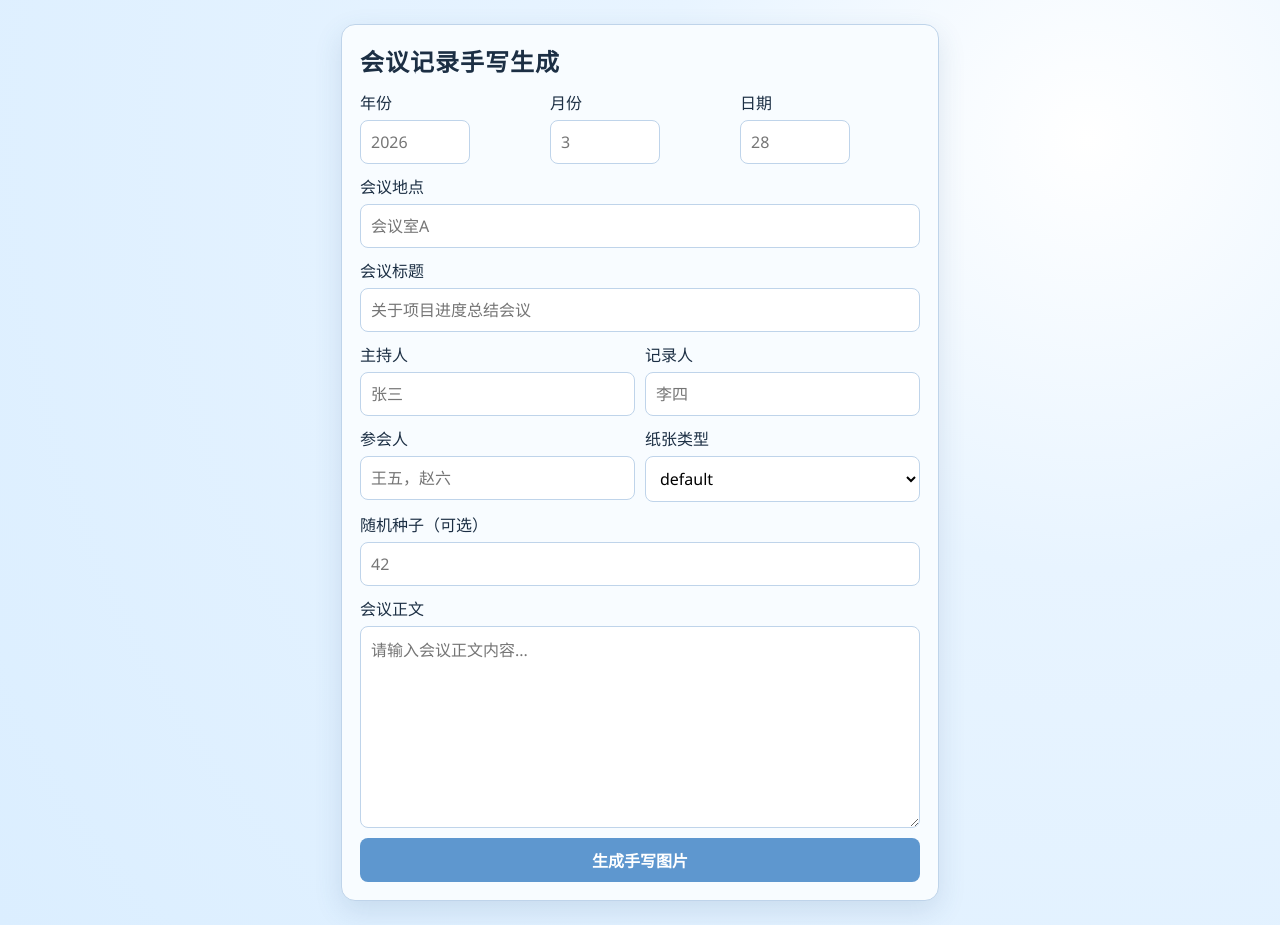
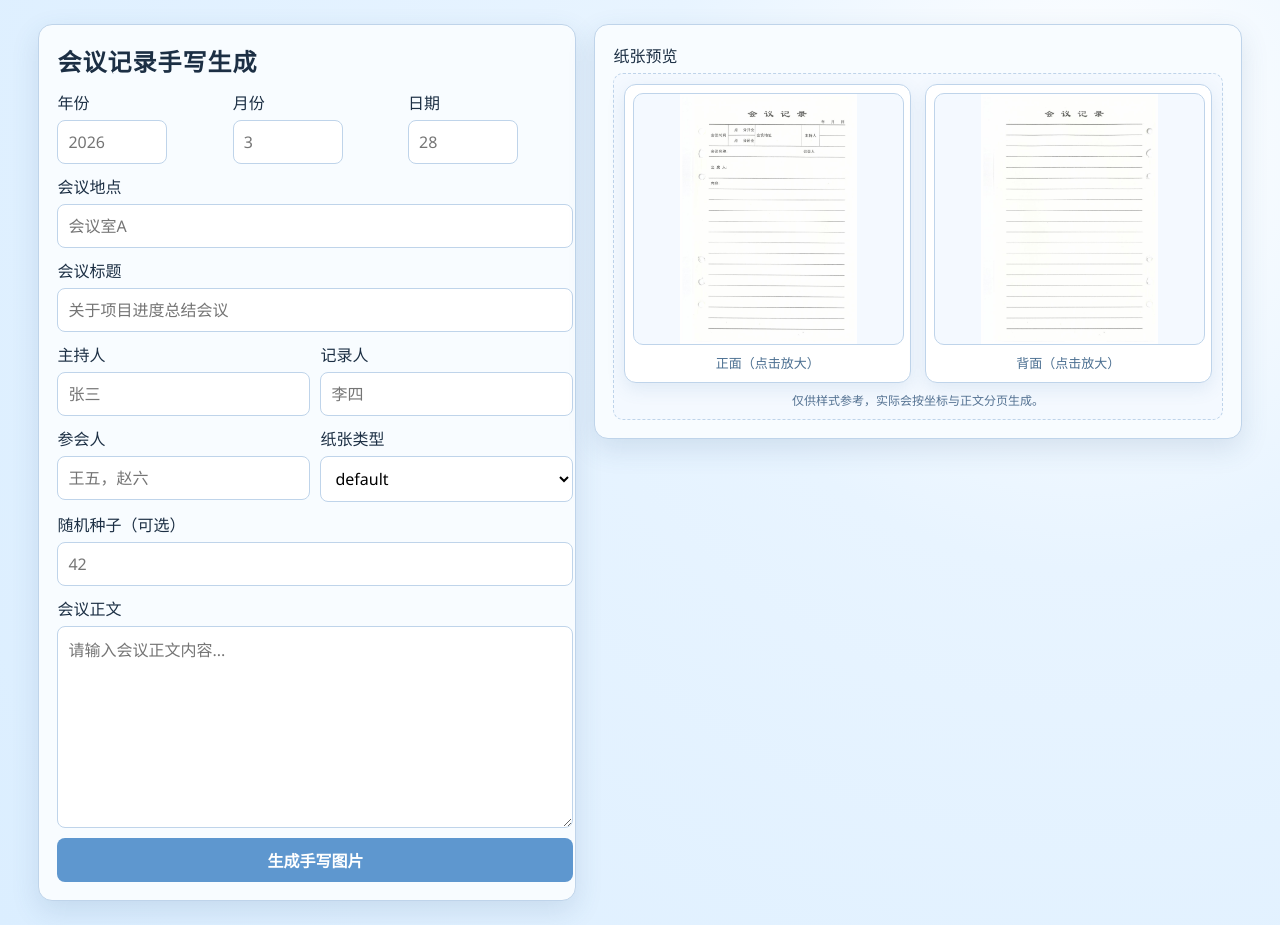
Before and after one commit to aiwobro/handwrite-single, a Flask app: page / in a window 1280 px wide. Run offline with Flask 3, Linux system fonts and the light colour scheme.

Commit message:
feat(web): unify paper preview thumbnails with lightbox viewer

```diff
--- a/app.py
+++ b/app.py
@@ -3,7 +3,7 @@ import random
 import uuid
 from pathlib import Path
 
-from flask import redirect, render_template, request, send_from_directory, session, url_for, Flask
+from flask import Flask, abort, redirect, render_template, request, send_from_directory, session, url_for
 
 from handwrite import (
     DEFAULT_PAPER_TYPE,
@@ -17,6 +17,7 @@ from handwrite import (
 
 BASE_DIR = Path(__file__).resolve().parent
 OUTPUT_DIR = BASE_DIR / "output"
+PAPERS_DIR = BASE_DIR / "papers"
 DEFAULT_FONT = BASE_DIR / "fonts" / "font0.ttf"
 WEB_CONFIG_PATH = BASE_DIR / "config.yaml"
 
@@ -66,18 +67,71 @@ def _get_paper_options(config):
     if configured_default not in presets:
         configured_default = DEFAULT_PAPER_TYPE
 
-    return paper_types, configured_default
+    return paper_types, configured_default, presets
+
+
+def _resolve_paper_asset_url(path_value):
+    """将纸张资源路径解析为可访问 URL；失败返回空字符串"""
+    if not isinstance(path_value, str) or not path_value.strip():
+        return ""
+
+    paper_root = PAPERS_DIR.resolve()
+    candidate = Path(path_value)
+    if not candidate.is_absolute():
+        candidate = (BASE_DIR / candidate).resolve()
+    else:
+        candidate = candidate.resolve()
+
+    if not candidate.exists() or not candidate.is_file():
+        return ""
+
+    try:
+        rel_path = candidate.relative_to(paper_root).as_posix()
+    except ValueError:
+        return ""
+
+    return url_for("serve_paper_asset", filename=rel_path)
+
+
+def _build_paper_preview_items(presets):
+    """构建纸张预览映射：paper_type -> [{label, url}, ...]"""
+    preview_items = {}
+
+    for paper_type, preset in presets.items():
+        items = []
+        front_url = _resolve_paper_asset_url(preset.get("front", {}).get("bg_file"))
+        back_url = _resolve_paper_asset_url(preset.get("back", {}).get("bg_file"))
+
+        if front_url:
+            items.append({"label": "正面", "url": front_url})
+        if back_url:
+            items.append({"label": "背面", "url": back_url})
+
+        # 兼容旧配置：如果 front/back 都无效，再尝试单独 preview_file
+        if not items:
+            preview_url = _resolve_paper_asset_url(preset.get("preview_file"))
+            if preview_url:
+                items.append({"label": "预览", "url": preview_url})
+
+        if items:
+            preview_items[paper_type] = items
+
+    return preview_items
 
 
 def _render_index(images=None, form_data=None, error=None):
     form_data = dict(form_data or {})
     paper_types = [DEFAULT_PAPER_TYPE]
     default_paper_type = DEFAULT_PAPER_TYPE
+    paper_preview_map = {}
+    default_paper_previews = []
     config_error = None
 
     try:
         config = _load_web_config()
-        paper_types, default_paper_type = _get_paper_options(config)
+        paper_types, default_paper_type, presets = _get_paper_options(config)
+        paper_preview_map = _build_paper_preview_items(presets)
+        default_paper_previews = paper_preview_map.get(default_paper_type, [])
     except Exception as exc:
         config_error = f"配置加载失败: {exc}"
 
@@ -94,6 +148,8 @@ def _render_index(images=None, form_data=None, error=None):
         form_data=form_data,
         paper_types=paper_types,
         default_paper_type=default_paper_type,
+        paper_preview_map=paper_preview_map,
+        default_paper_previews=default_paper_previews,
     )
 
 
@@ -207,5 +263,21 @@ def serve_output(filename):
     return send_from_directory(str(OUTPUT_DIR), filename)
 
 
+@app.route("/paper-assets/<path:filename>", methods=["GET"])
+def serve_paper_asset(filename):
+    paper_root = PAPERS_DIR.resolve()
+    target = (paper_root / filename).resolve()
+
+    try:
+        relative_name = target.relative_to(paper_root)
+    except ValueError:
+        abort(404)
+
+    if not target.exists() or not target.is_file():
+        abort(404)
+
+    return send_from_directory(str(paper_root), relative_name.as_posix())
+
+
 if __name__ == "__main__":
     app.run(host="127.0.0.1", port=5000, debug=True)
--- a/templates/index.html
+++ b/templates/index.html
@@ -130,6 +130,42 @@
       margin: 12px 0 0;
       color: #c73030;
       font-weight: 600;
+    }
+
+    .paper-preview {
+      border: 1px dashed var(--line);
+      border-radius: 10px;
+      background: #f4f9ff;
+      padding: 10px;
+    }
+
+    .paper-preview .images-grid {
+      grid-template-columns: repeat(2, minmax(0, 1fr));
+      max-width: none;
+      margin: 0;
+    }
+
+    .paper-preview .thumb-img {
+      max-width: 100%;
+      height: 250px;
+    }
+
+    .paper-preview-empty {
+      margin: 0;
+      padding: 22px 10px;
+      border: 1px solid var(--line);
+      border-radius: 8px;
+      background: #ffffff;
+      color: #5f7f9d;
+      text-align: center;
+      font-size: 13px;
+    }
+
+    .paper-preview-tip {
+      margin: 8px 0 0;
+      font-size: 12px;
+      color: #547292;
+      text-align: center;
     }
 
     .images-grid {
@@ -427,24 +463,24 @@
         max-width: min(1320px, 94vw);
       }
 
-      .main-layout.has-images {
+    .main-layout.with-right {
       display: flex;
       align-items: stretch;
       gap: 18px;
     }
 
-      .main-layout.has-images > .panel {
+    .main-layout.with-right > .panel {
       min-width: 0;
     }
 
-      .main-layout.has-images .form-panel {
+    .main-layout.with-right .form-panel {
       position: static;
       flex: 0 0 500px;
       max-width: 500px;
       margin: 0;
     }
 
-      .main-layout.has-images .result-panel {
+    .main-layout.with-right .result-panel {
       flex: 1 1 auto;
       max-width: none;
       margin: 0;
@@ -452,7 +488,7 @@
       overflow: hidden;
     }
 
-      .main-layout.has-images .images-grid {
+    .main-layout.with-right .images-grid {
       grid-template-columns: repeat(2, minmax(0, 1fr));
       max-width: 660px;
       height: 100%;
@@ -573,12 +609,16 @@
       .loading-title {
         font-size: 16px;
       }
+
+      .paper-preview .thumb-img {
+        height: 220px;
+      }
     }
   </style>
 </head>
 <body>
   <div class="wrap">
-    <div class="main-layout{% if images %} has-images{% endif %}" id="mainLayout">
+    <div class="main-layout with-right" id="mainLayout">
     <div class="panel form-panel">
       <h1>会议记录手写生成</h1>
       <form method="post" action="/generate" id="generateForm">
@@ -644,7 +684,25 @@
       {% endif %}
     </div>
 
-    <div class="panel result-panel loading-panel" id="generationPreview" aria-live="polite" aria-hidden="true">
+    <div class="panel result-panel" id="rightPanel">
+      {% if not images %}
+      <div id="paperPreviewPanel">
+        <div class="field full">
+          <span>纸张预览</span>
+          <div class="paper-preview">
+            <div class="images-grid" id="paperPreviewGrid"></div>
+            <p
+              class="paper-preview-empty"
+              id="paperPreviewEmpty"
+              hidden
+            >当前纸张暂无预览图</p>
+            <p class="paper-preview-tip">仅供样式参考，实际会按坐标与正文分页生成。</p>
+          </div>
+        </div>
+      </div>
+      {% endif %}
+
+      <div class="loading-panel" id="generationPreview" aria-live="polite" aria-hidden="true">
         <div class="loading-content">
           <p class="loading-title">图片正在生成中</p>
           <p class="loading-subtitle">系统正在排版并渲染手写内容，请稍候...</p>
@@ -656,7 +714,7 @@
       </div>
 
       {% if images %}
-    <div class="panel result-panel">
+      <div id="generatedResultPanel">
       <div class="result-toolbar">
         <a class="secondary-btn" href="{{ url_for('new_generation') }}">新建生成（清空）</a>
         <button type="button" class="secondary-btn" id="saveAllBtn">一键保存全部</button>
@@ -676,6 +734,7 @@
       </div>
       </div>
       {% endif %}
+    </div>
     </div>
   </div>
 
@@ -699,12 +758,88 @@
 
   <script>
     (function () {
-      const mainLayout = document.getElementById("mainLayout");
       const generateForm = document.getElementById("generateForm");
       const generateBtn = document.getElementById("generateBtn");
       const generationPreview = document.getElementById("generationPreview");
+      const paperPreviewPanel = document.getElementById("paperPreviewPanel");
+      const generatedResultPanel = document.getElementById("generatedResultPanel");
       const loadingFill = document.getElementById("loadingFill");
       const loadingPercent = document.getElementById("loadingPercent");
+      const paperTypeSelect = document.querySelector('select[name="paper_type"]');
+      const paperPreviewGrid = document.getElementById("paperPreviewGrid");
+      const paperPreviewEmpty = document.getElementById("paperPreviewEmpty");
+      const paperPreviewMap = {{ paper_preview_map | tojson }};
+      const defaultPaperPreviews = {{ default_paper_previews | tojson }};
+
+      function getPaperPreviewItems() {
+        const selectedType = paperTypeSelect ? paperTypeSelect.value || "" : "";
+        const selectedItems = paperPreviewMap[selectedType];
+        if (Array.isArray(selectedItems) && selectedItems.length) {
+          return selectedItems;
+        }
+        if (Array.isArray(defaultPaperPreviews) && defaultPaperPreviews.length) {
+          return defaultPaperPreviews;
+        }
+        return [];
+      }
+
+      function buildPaperPreviewCard(item, index) {
+        const card = document.createElement("div");
+        card.className = "image-card";
+
+        const button = document.createElement("button");
+        button.type = "button";
+        button.className = "thumb-btn";
+        button.setAttribute("data-src", item.url || "");
+        button.setAttribute("aria-label", `查看纸张${item.label || index + 1}大图`);
+
+        const image = document.createElement("img");
+        image.className = "thumb-img";
+        image.src = item.url || "";
+        image.alt = `纸张${item.label || index + 1}预览`;
+        image.loading = "lazy";
+        button.appendChild(image);
+
+        const note = document.createElement("p");
+        note.className = "thumb-note";
+        note.textContent = `${item.label || `第${index + 1}页`}（点击放大）`;
+
+        card.appendChild(button);
+        card.appendChild(note);
+        return card;
+      }
+
+      function renderPaperPreview() {
+        if (!paperPreviewGrid || !paperPreviewEmpty) {
+          return;
+        }
+
+        const items = getPaperPreviewItems();
+        paperPreviewGrid.textContent = "";
+
+        if (!items.length) {
+          paperPreviewGrid.hidden = true;
+          paperPreviewEmpty.hidden = false;
+          return;
+        }
+
+        items.forEach((item, index) => {
+          if (!item || !item.url) {
+            return;
+          }
+          paperPreviewGrid.appendChild(buildPaperPreviewCard(item, index));
+        });
+
+        const hasCards = paperPreviewGrid.childElementCount > 0;
+        paperPreviewGrid.hidden = !hasCards;
+        paperPreviewEmpty.hidden = hasCards;
+      }
+
+      if (paperTypeSelect) {
+        paperTypeSelect.addEventListener("change", renderPaperPreview);
+      }
+
+      renderPaperPreview();
 
       if (generateForm && generationPreview && loadingFill && loadingPercent) {
         let progressValue = 0;
@@ -727,11 +862,14 @@
           loadingFill.style.width = `${progressValue}%`;
           loadingPercent.textContent = `${progressValue}%`;
 
+          if (paperPreviewPanel) {
+            paperPreviewPanel.hidden = true;
+          }
+          if (generatedResultPanel) {
+            generatedResultPanel.hidden = true;
+          }
           generationPreview.classList.add("show");
           generationPreview.setAttribute("aria-hidden", "false");
-          if (mainLayout) {
-            mainLayout.classList.add("has-images");
-          }
           if (generateBtn) {
             generateBtn.disabled = true;
             generateBtn.textContent = "生成中...";
@@ -756,22 +894,38 @@
       const zoomResetBtn = document.getElementById("zoomResetBtn");
       const zoomLevelText = document.getElementById("zoomLevelText");
       const saveAllBtn = document.getElementById("saveAllBtn");
-      const thumbButtons = document.querySelectorAll(".thumb-btn");
-      const imageItems = Array.from(thumbButtons).map((btn) => {
-        const img = btn.querySelector("img");
-        return {
-          src: btn.getAttribute("data-src") || "",
-          alt: img ? img.alt : "大图预览",
-        };
-      });
+      let imageItems = [];
       let currentIndex = 0;
       let zoomLevel = 1;
       const ZOOM_MIN = 0.6;
       const ZOOM_MAX = 3;
       const ZOOM_STEP = 0.2;
 
-      if (!lightbox || !lightboxImg || !closeBtn || !downloadBtn || thumbButtons.length === 0) {
+      if (!lightbox || !lightboxImg || !closeBtn || !downloadBtn) {
         return;
+      }
+
+      function collectImageItems() {
+        const buttons = Array.from(document.querySelectorAll(".thumb-btn"));
+        imageItems = buttons
+          .map((btn) => {
+            const img = btn.querySelector("img");
+            return {
+              src: btn.getAttribute("data-src") || "",
+              alt: img ? img.alt : "大图预览",
+            };
+          })
+          .filter((item) => item.src);
+      }
+
+      function updateNavVisibility() {
+        const visible = imageItems.length > 1;
+        if (prevBtn) {
+          prevBtn.style.display = visible ? "flex" : "none";
+        }
+        if (nextBtn) {
+          nextBtn.style.display = visible ? "flex" : "none";
+        }
       }
 
       function updateZoomView() {
@@ -827,6 +981,11 @@
       }
 
       function openLightbox(index) {
+        collectImageItems();
+        if (imageItems.length === 0) {
+          return;
+        }
+        updateNavVisibility();
         renderLightbox(index);
         lightbox.classList.add("show");
       }
@@ -849,10 +1008,17 @@
         document.body.removeChild(link);
       }
 
-      thumbButtons.forEach((btn, index) => {
-        btn.addEventListener("click", () => {
+      document.addEventListener("click", (event) => {
+        const thumbBtn = event.target.closest(".thumb-btn");
+        if (!thumbBtn) {
+          return;
+        }
+        const buttons = Array.from(document.querySelectorAll(".thumb-btn"));
+        const index = buttons.indexOf(thumbBtn);
+        if (index < 0) {
+          return;
+        }
         openLightbox(index);
-        });
       });
 
       if (prevBtn) {
@@ -887,21 +1053,13 @@
 
       if (saveAllBtn) {
         saveAllBtn.addEventListener("click", () => {
+          collectImageItems();
           imageItems.forEach((item, index) => {
             setTimeout(() => {
               downloadBySrc(item.src, `page_${index + 1}.jpg`);
             }, index * 180);
           });
         });
-      }
-
-      if (imageItems.length <= 1) {
-        if (prevBtn) {
-          prevBtn.style.display = "none";
-        }
-        if (nextBtn) {
-          nextBtn.style.display = "none";
-        }
       }
 
       closeBtn.addEventListener("click", closeLightbox);
@@ -942,6 +1100,8 @@
         }
       });
 
+      collectImageItems();
+      updateNavVisibility();
       updateZoomView();
     })();
   </script>
```
Also changed, not shown: README.md. Lines whose indentation alone changed are shown as unchanged.
